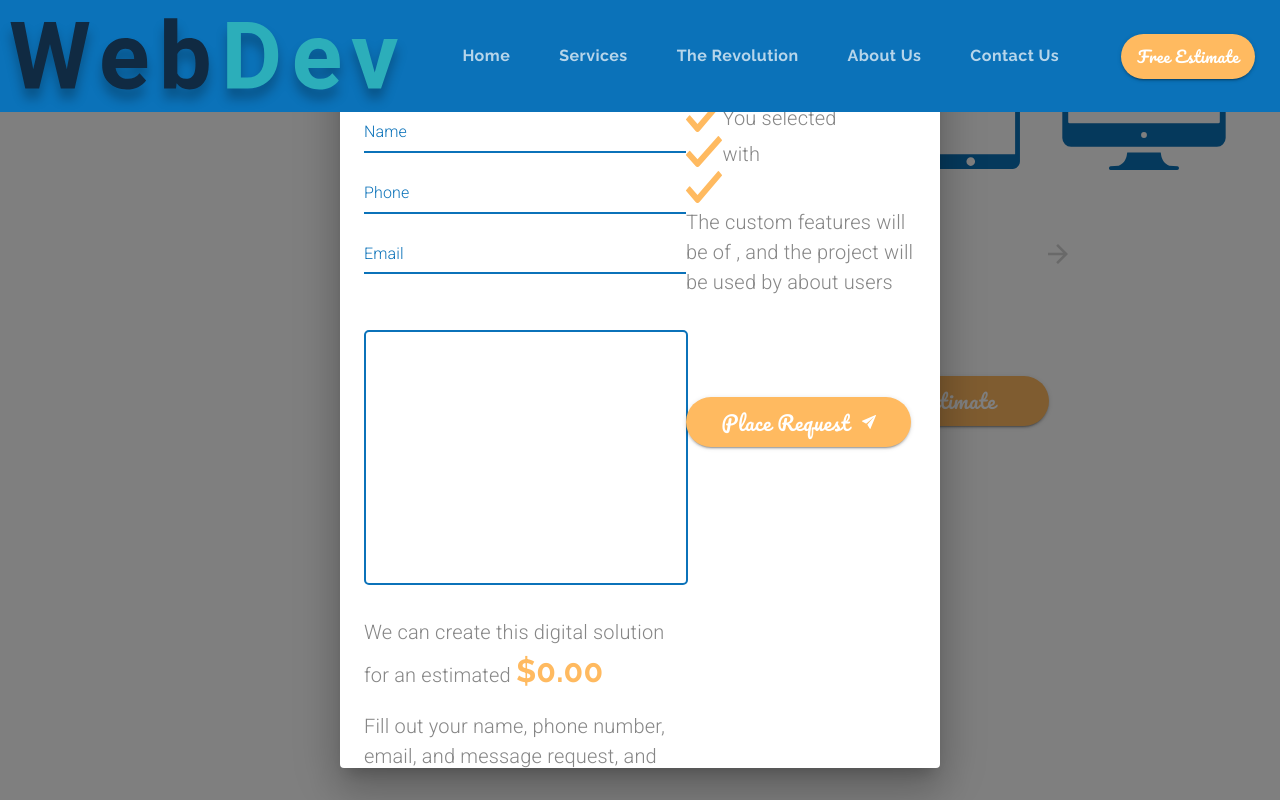
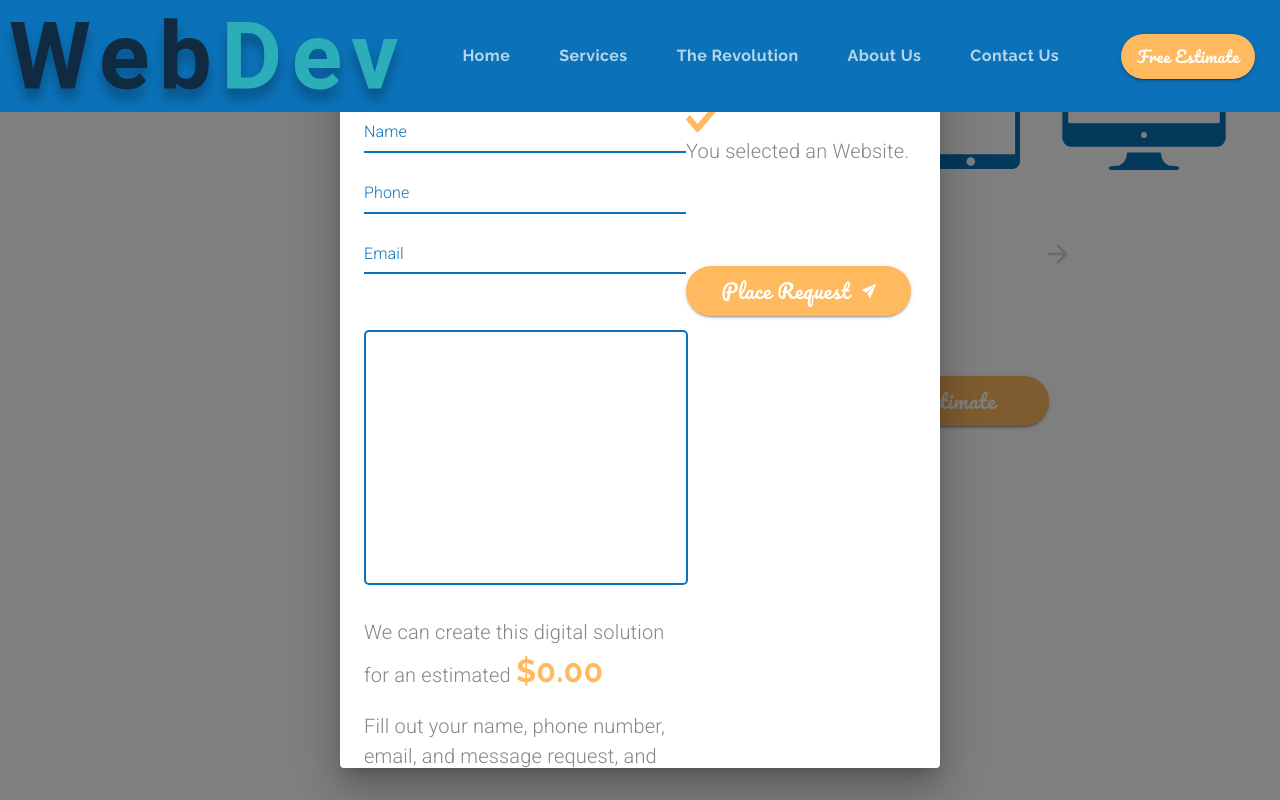
Before and after one commit to onTheDL/das-development, a React (Create React App) app: page /estimate in a window 1280 px wide. Both pictures are taken after a click on the button "Get Estimate". Shown: the part 423-1223 px from the top of the page. Built offline with nearby package versions, Linux system fonts and the light colour scheme.

Commit message:
Fix Websites selection review

```diff
--- a/src/components/Estimate.js
+++ b/src/components/Estimate.js
@@ -440,18 +440,30 @@
       case "Custom Software Development":
         setQuestions(softwareQuestions);
         setService(newSelected.title);
+        clearPrevSelect();
         break;
       case "iOS/Android App Development":
         setQuestions(softwareQuestions);
         setService(newSelected.title);
+        clearPrevSelect();
         break;
       case "Website Development":
         setQuestions(websiteQuestions);
         setService(newSelected.title);
+        clearPrevSelect();
         break;
       default:
         setQuestions(newQuestions);
     }
+  };
+
+  //Clears previous user selection
+  const clearPrevSelect = () => {
+    setPlatforms([]);
+    setFeatures([]);
+    setCustomFeatures("");
+    setCategory("");
+    setUsers("");
   };
 
   //Form Validation
@@ -566,6 +578,136 @@
       setCustomFeatures(newCustomFeatures);
     }
   };
+
+
+  const softwareSelection = (
+    <Grid container direction="column">
+      {/*--- Platform Review Checklist ---*/}
+      <Grid item container alignItems="center">
+        <Grid item>
+          <img src={check} alt="checkmark" />
+        </Grid>
+
+        <Grid item>
+          <Typography variant="body1">
+            You selected {service}
+            {platforms.length > 0
+              ? ` for ${
+                  //if only web application is selected...
+                  platforms.indexOf("Web Application") > -1 &&
+                  platforms.length === 1
+                    ? //then finish sentence here
+                      "a Web Application."
+                    : //otherwise, if web application and another platform is selected...
+                    platforms.indexOf("Web Application") > -1 &&
+                      platforms.length === 2
+                    ? //then finish the sentence here
+                      `a Web Application and an ${platforms[1]}.`
+                    : //otherwise, if only one platform is selected which isn't web application...
+                    platforms.length === 1
+                    ? //then finish the sentence here
+                      `an ${platforms[0]}`
+                    : //otherwise, if other two options are selected...
+                    platforms.length === 2
+                    ? //then finish the sentence here
+                      "an iOS Application and an Android Application."
+                    : //otherwise if all three are selected...
+                    platforms.length === 3
+                    ? //then finish the sentence here
+                      "a Web Application, an iOS Application, and an Android Application."
+                    : null
+                }`
+              : null}
+          </Typography>
+        </Grid>
+      </Grid>
+
+      {/*--- Features Review Checklist ---*/}
+      <Grid item container alignItems="center">
+        <Grid item>
+          <img src={check} alt="checkmark" />
+        </Grid>
+
+        <Grid item>
+          <Typography variant="body1">
+            {"with "}
+            {/* if we have features... */}
+            {features.length > 0
+              ? //...and there's only 1...
+                features.length === 1
+                ? //then end the sentence here
+                  `${features[0]}.`
+                : //otherwise, if there are two features...
+                features.length === 2
+                ? //...then end the sentence here
+                  `${features[0]} and ${features[1]}.`
+                : //otherwise, if there are three or more features...
+                  features
+                    //filter out the very last feature...
+                    .filter((feature, index) => index !== features.length - 1)
+                    //and for those features return their name...
+                    .map((feature, index) => (
+                      <span key={index}>{`${feature}, `}</span>
+                    ))
+              : null}
+            {features.length > 2
+              ? //...and then finally add the last feature with 'and' in front of it
+                ` and ${features[features.length - 1]}.`
+              : null}
+          </Typography>
+        </Grid>
+      </Grid>
+
+      {/*--- Custom Options Checklist ---*/}
+      <Grid item container alignItems="center">
+        <Grid item>
+          <img src={check} alt="checkmark" />
+        </Grid>
+
+        <Grid item>
+          <Typography variant="body1">
+            The custom features will be of
+            {" " + customFeatures.toLowerCase()}
+            {`, and the project will be used by about ${users} users`}
+          </Typography>
+        </Grid>
+      </Grid>
+    </Grid>
+  );
+
+   // Get Website Category
+   const getCategory = () => {
+    if (questions.length === 2) {
+      const newCategory = questions
+        .filter(
+          (question) =>
+            question.title === "Which type of website are you wanting?"
+        )[0]
+        .options.filter((option) => option.selected)[0].title;
+
+      setCategory(newCategory);
+    }
+  };
+
+  const websiteSelection = (
+    <Grid container direction="column">
+      {/*--- Platform Review Checklist ---*/}
+      <Grid item container alignItems="center">
+        <Grid item>
+          <img src={check} alt="checkmark" />
+        </Grid>
+
+        <Grid item>
+          <Typography variant="body1">
+            You selected{" "}
+            {category === "Basic"
+              ? "a Basic Website."
+              : `an ${category} Website.`}
+          </Typography>
+        </Grid>
+      </Grid>
+    </Grid>
+  );
 
   return (
     <Grid container direction="row">
@@ -701,6 +843,7 @@
               getPlatforms();
               getFeatures();
               getCustomFeatures();
+              getCategory();
             }}
           >
             Get Estimate
@@ -785,101 +928,7 @@
             {/*----- Estimate CheckList -----*/}
             <Grid item container direction="column" md={5}>
               <Grid item>
-                <Grid container direction="column">
-                  {/*--- Platform Options Check ---*/}
-                  <Grid item container alignItems="center">
-                    <Grid item>
-                      <img src={check} alt="checkmark" />
-                    </Grid>
-
-                    <Grid item>
-                      <Typography variant="body1">
-                        You selected {service}
-                        {platforms.length > 0
-                          ? ` for ${
-                              //if only web application is selected...
-                              platforms.indexOf("Web Application") > -1 &&
-                              platforms.length === 1
-                                ? //then finish sentence here
-                                  "a Web Application."
-                                : //otherwise, if web application and another platform is selected...
-                                platforms.indexOf("Web Application") > -1 &&
-                                  platforms.length === 2
-                                ? //then finish the sentence here
-                                  `a Web Application and an ${platforms[1]}.`
-                                : //otherwise, if only one platform is selected which isn't web application...
-                                platforms.length === 1
-                                ? //then finish the sentence here
-                                  `an ${platforms[0]}`
-                                : //otherwise, if other two options are selected...
-                                platforms.length === 2
-                                ? //then finish the sentence here
-                                  "an iOS Application and an Android Application."
-                                : //otherwise if all three are selected...
-                                platforms.length === 3
-                                ? //then finish the sentence here
-                                  "a Web Application, an iOS Application, and an Android Application."
-                                : null
-                            }`
-                          : null}
-                      </Typography>
-                    </Grid>
-                  </Grid>
-
-                  {/*--- Feature Options Check ---*/}
-                  <Grid item container alignItems="center">
-                    <Grid item>
-                      <img src={check} alt="checkmark" />
-                    </Grid>
-
-                    <Grid item>
-                      <Typography variant="body1">
-                        {"with "}
-                        {/* if we have features... */}
-                        {features.length > 0
-                          ? //...and there's only 1...
-                            features.length === 1
-                            ? //then end the sentence here
-                              `${features[0]}.`
-                            : //otherwise, if there are two features...
-                            features.length === 2
-                            ? //...then end the sentence here
-                              `${features[0]} and ${features[1]}.`
-                            : //otherwise, if there are three or more features...
-                              features
-                                //filter out the very last feature...
-                                .filter(
-                                  (feature, index) =>
-                                    index !== features.length - 1
-                                )
-                                //and for those features return their name...
-                                .map((feature, index) => (
-                                  <span key={index}>{`${feature}, `}</span>
-                                ))
-                          : null}
-                        {features.length > 2
-                          ? //...and then finally add the last feature with 'and' in front of it
-                            ` and ${features[features.length - 1]}.`
-                          : null}
-                      </Typography>
-                    </Grid>
-                  </Grid>
-
-                  {/*--- Custom Options Check ---*/}
-                  <Grid item container alignItems="center">
-                    <Grid item>
-                      <img src={check} alt="checkmark" />
-                    </Grid>
-
-                    <Grid item>
-                      <Typography variant="body1">
-                        The custom features will be of
-                        {" " + customFeatures.toLowerCase()}
-                        {`, and the project will be used by about ${users} users`}
-                      </Typography>
-                    </Grid>
-                  </Grid>
-                </Grid>
+                {questions.length > 2 ? softwareSelection : websiteSelection}
               </Grid>
 
               {/*--- Estimate Send Button ---*/}
```
Also changed, not shown: 1 other file (tests, documents, lock files or other folders).
